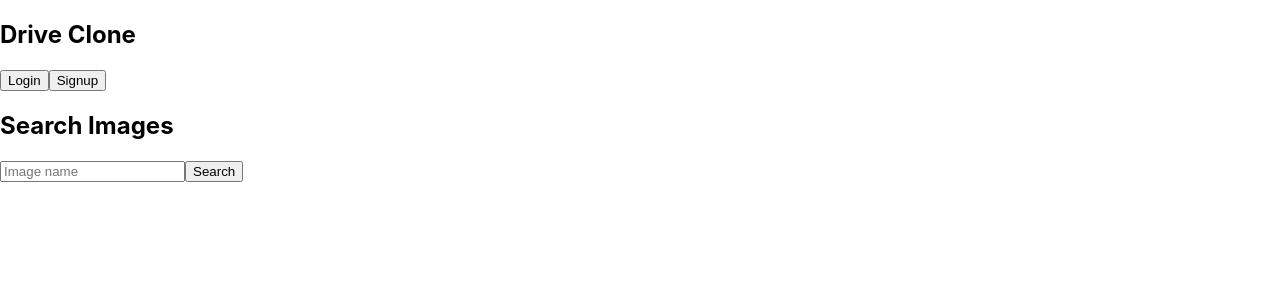
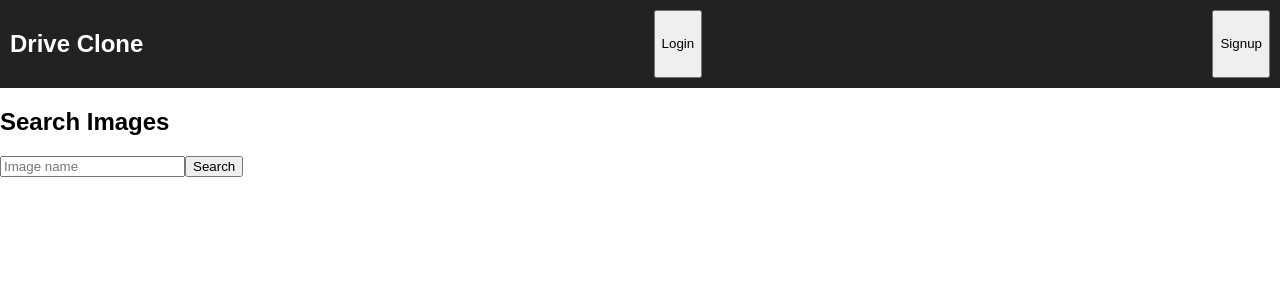
Before and after one commit to jayraj175coder/GDrive, a React (Create React App) app in the folder frontend/: page /search in a window 1280 px wide. Shown: the top 300 px of the page. Built offline with nearby package versions, Linux system fonts and the light colour scheme.

Commit message:
package.json chnages for some

```diff
--- a/frontend/package.json
+++ b/frontend/package.json
@@ -7,8 +7,10 @@
     "@testing-library/jest-dom": "^6.8.0",
     "@testing-library/react": "^16.3.0",
     "@testing-library/user-event": "^13.5.0",
+    "axios": "^1.11.0",
     "react": "^19.1.1",
     "react-dom": "^19.1.1",
+    "react-router-dom": "^7.8.2",
     "react-scripts": "5.0.1",
     "web-vitals": "^2.1.4"
   },
--- a/frontend/src/App.js
+++ b/frontend/src/App.js
@@ -4,7 +4,7 @@ import Signup from './pages/Signup';
 import Login from './pages/Login';
 import Dashboard from './pages/Dashboard';
 import Search from './pages/Search';
-import Navbar from './components/NavBar';
+import Navbar from './components/Navbar';
 
 
 function App() {
--- a/frontend/src/index.js
+++ b/frontend/src/index.js
@@ -1,17 +1,8 @@
 import React from 'react';
 import ReactDOM from 'react-dom/client';
-import './index.css';
 import App from './App';
-import reportWebVitals from './reportWebVitals';
+import './styles.css';
+
 
 const root = ReactDOM.createRoot(document.getElementById('root'));
-root.render(
-  <React.StrictMode>
-    <App />
-  </React.StrictMode>
-);
-
-// If you want to start measuring performance in your app, pass a function
-// to log results (for example: reportWebVitals(console.log))
-// or send to an analytics endpoint. Learn more: https://bit.ly/CRA-vitals
-reportWebVitals();
+root.render(<App />);
--- /dev/null
+++ b/frontend/src/styles.css
@@ -0,0 +1,25 @@
+body {
+font-family: Arial, sans-serif;
+margin: 0;
+padding: 0;
+}
+.navbar {
+background: #222;
+color: #fff;
+padding: 10px;
+display: flex;
+justify-content: space-between;
+}
+.navbar button {
+margin-left: 10px;
+}
+.images {
+display: flex;
+flex-wrap: wrap;
+gap: 15px;
+}
+.image-card {
+border: 1px solid #ddd;
+padding: 10px;
+border-radius: 8px;
+}
```
Also changed, not shown: 1 other file (tests, documents, lock files or other folders).
